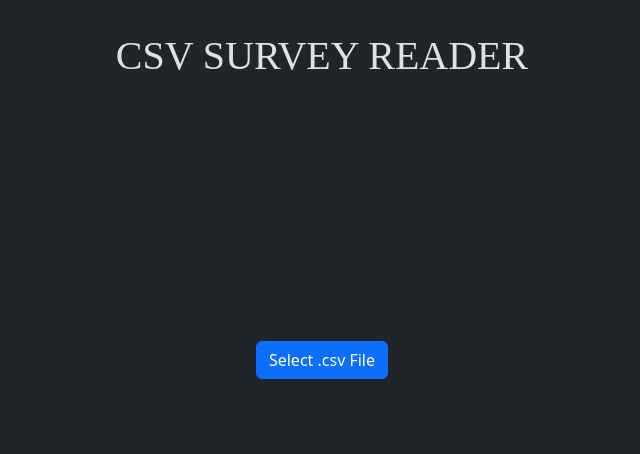
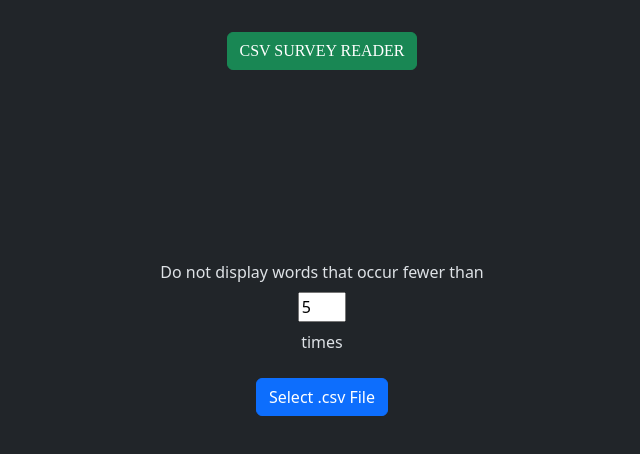
Before and after one commit to Osorkon21/csv-survey-reader, a React (Vite) app: page /select in a window 1280 px wide. Shown: the top 454 px of the page, without its empty margins (318-958 px from the left). Built offline with nearby package versions, Linux system fonts and the light colour scheme.

Commit message:
Add more file processing logic

```diff
--- a/src/App.tsx
+++ b/src/App.tsx
@@ -14,6 +14,7 @@ declare global {
 
 export default function App() {
   const [content, setContent] = useState("");
+  const [wordCountCutoff, setWordCountCutoff] = useState(5);
 
   return (
     <HashRouter>
@@ -24,9 +25,12 @@ export default function App() {
       <Routes>
         <Route path="/" element={<LandingPage
           setContent={setContent}
+          wordCountCutoff={wordCountCutoff}
+          setWordCountCutoff={setWordCountCutoff}
         />} />
         <Route path="/select" element={<SelectPage
           content={content}
+          wordCountCutoff={wordCountCutoff}
         />} />
       </Routes>
     </HashRouter>
--- a/src/components/Header.tsx
+++ b/src/components/Header.tsx
@@ -1,7 +1,7 @@
 export default function Header() {
   return (
     <>
-      <h1 style={{ fontFamily: "Helvetica serif" }}>CSV SURVEY READER</h1>
+      <button className="btn btn-success" style={{ fontFamily: "Helvetica serif" }} onClick={() => window.location.href = "/"}>CSV SURVEY READER</button>
     </>
   )
 }
--- a/src/pages/LandingPage.tsx
+++ b/src/pages/LandingPage.tsx
@@ -2,9 +2,11 @@ import { useState } from "react";
 
 interface LandingProps {
   setContent: React.Dispatch<React.SetStateAction<string>>
+  wordCountCutoff: number
+  setWordCountCutoff: React.Dispatch<React.SetStateAction<number>>
 }
 
-export default function LandingPage({ setContent }: LandingProps) {
+export default function LandingPage({ setContent, wordCountCutoff, setWordCountCutoff }: LandingProps) {
   const [submitError, setSubmitError] = useState("");
 
   async function handleButtonClick() {
@@ -21,9 +23,21 @@ export default function LandingPage({ setContent }: LandingProps) {
     }
   }
 
+  function handleInputChange(e: any) {
+    if (e.target.value <= 0)
+      return;
+
+    setWordCountCutoff(e.target.value);
+  }
+
   return (
     <>
-      <div className="d-flex flex-column justify-content-center align-items-center h-75">
+      <div className="d-flex flex-column justify-content-center align-items-center h-75 gap-2">
+
+        <label htmlFor="word-cutoff">Do not display words that occur fewer than</label>
+        <input type="number" value={wordCountCutoff} id="word-cutoff" style={{ width: "15%" }} onChange={handleInputChange}></input>
+        <p>times</p>
+
         <button className="btn btn-primary" onClick={handleButtonClick}>Select .csv File</button>
         <div className='text-danger mt-2'>{submitError}</div>
       </div>
--- a/src/pages/SelectPage.tsx
+++ b/src/pages/SelectPage.tsx
@@ -2,20 +2,15 @@ import { useState, useEffect } from "react"
 
 interface SelectProps {
   content: string
+  wordCountCutoff: number
 }
 
-export default function SelectPage({ content }: SelectProps) {
+export default function SelectPage({ content, wordCountCutoff }: SelectProps) {
 
   /** question index */
   interface Question {
     questionIndex: number
   }
-
-  /** question index, count, lines where value present */
-  interface QuestionCountLines extends Question {
-    count: number,
-    lines: number[]
-  };
 
   /** question index, line where value present */
   interface QuestionAndLine extends Question {
@@ -26,6 +21,12 @@ export default function SelectPage({ content }: SelectProps) {
   interface QuestionLineCount extends QuestionAndLine {
     count: number,
   };
+
+  /** count, [{question index, line number}] */
+  type WordData = {
+    count: number,
+    data: QuestionAndLine[]
+  }
 
   // process each line
 
@@ -46,7 +47,8 @@ export default function SelectPage({ content }: SelectProps) {
 
   // display all responses from that line if word in that line is selected for more context?
 
-  const [phrases, setPhrases] = useState([""])
+  const [words, setWords] = useState(new Map<string, WordData>());
+
 
   /** question index, question */
   const questionMap = new Map<number, string>();
@@ -54,8 +56,8 @@ export default function SelectPage({ content }: SelectProps) {
   /** question index, line number, phrase */
   const phraseMap = new Map<QuestionAndLine, string>();
 
-  /** word, question index, count, line number */
-  const wordMap = new Map<string, QuestionCountLines>();
+  /** word, count, [{question index, line number}] */
+  const wordMap = new Map<string, WordData>();
 
   /**
    * Determines whether the string should be filtered out
@@ -160,11 +162,33 @@ export default function SelectPage({ content }: SelectProps) {
       }
     }
 
-    console.log(phraseMap);
+    let wordCounter: { [word: string]: WordData } = {};
 
-    // add to wordMap here
+    for (let [{ questionIndex, line }, phrase] of phraseMap) {
+      let words = phrase.split(" ");
 
-    // console.log(filteredFirstResponse.join(" "))
+      for (let word of words) {
+        word = word.toLowerCase();
+
+        if (wordCounter[word] === undefined)
+          wordCounter[word] = { count: 0, data: [] }
+
+        wordCounter[word].count++;
+
+        if (!wordCounter[word].data.includes({ questionIndex: questionIndex, line: line }))
+          wordCounter[word].data.push({ questionIndex: questionIndex, line: line })
+      }
+    }
+
+    for (let [word, wordData] of Object.entries(wordCounter)) {
+      if (wordData.count > wordCountCutoff)
+        wordMap.set(word, wordData);
+    }
+
+    console.log(wordMap);
+
+    // for each word, you need to track which question and which line it is present in
+
   }
 
   useEffect(() => {
@@ -172,8 +196,8 @@ export default function SelectPage({ content }: SelectProps) {
   }, [])
 
   return (
-    <>
+    <div className="d-flex flex-column align-items-center gap-2">
       <button onClick={() => processContent(content)}>process content</button>
-    </>
+    </div>
   )
 }
```
Also changed, not shown: blah.ts (added, +31 -0 lines).
